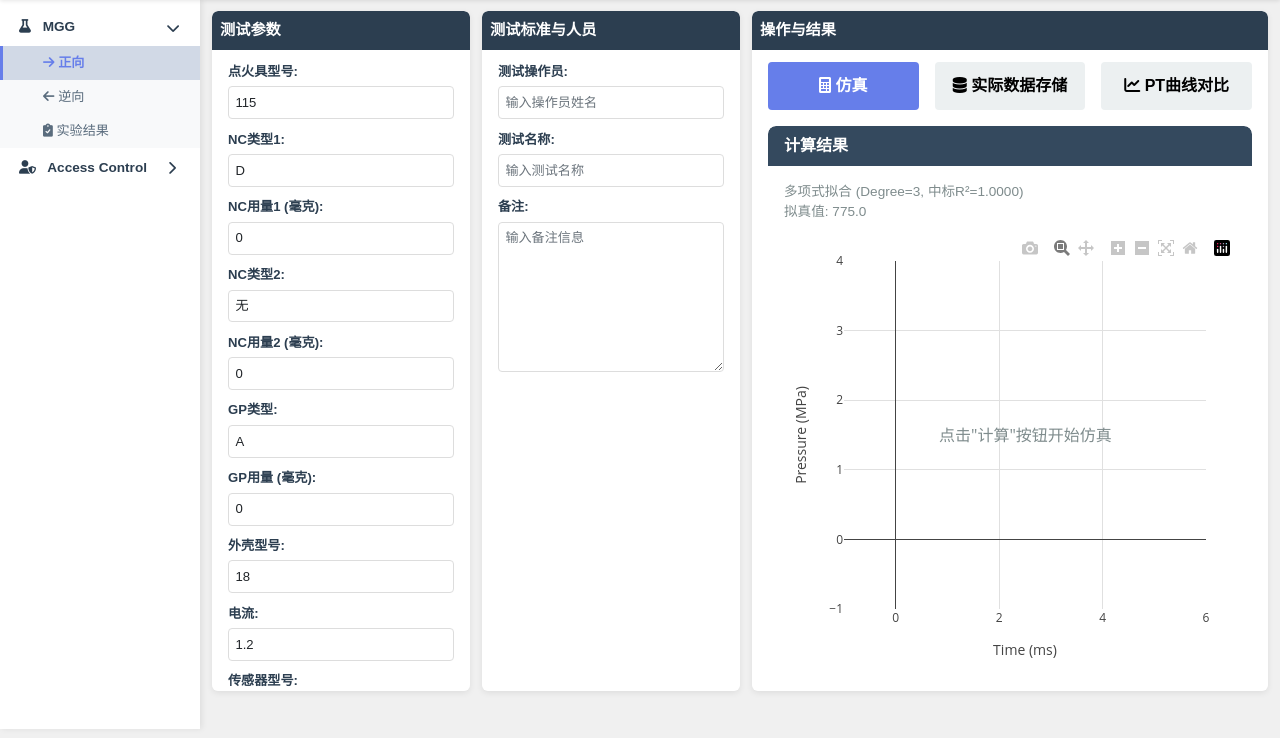
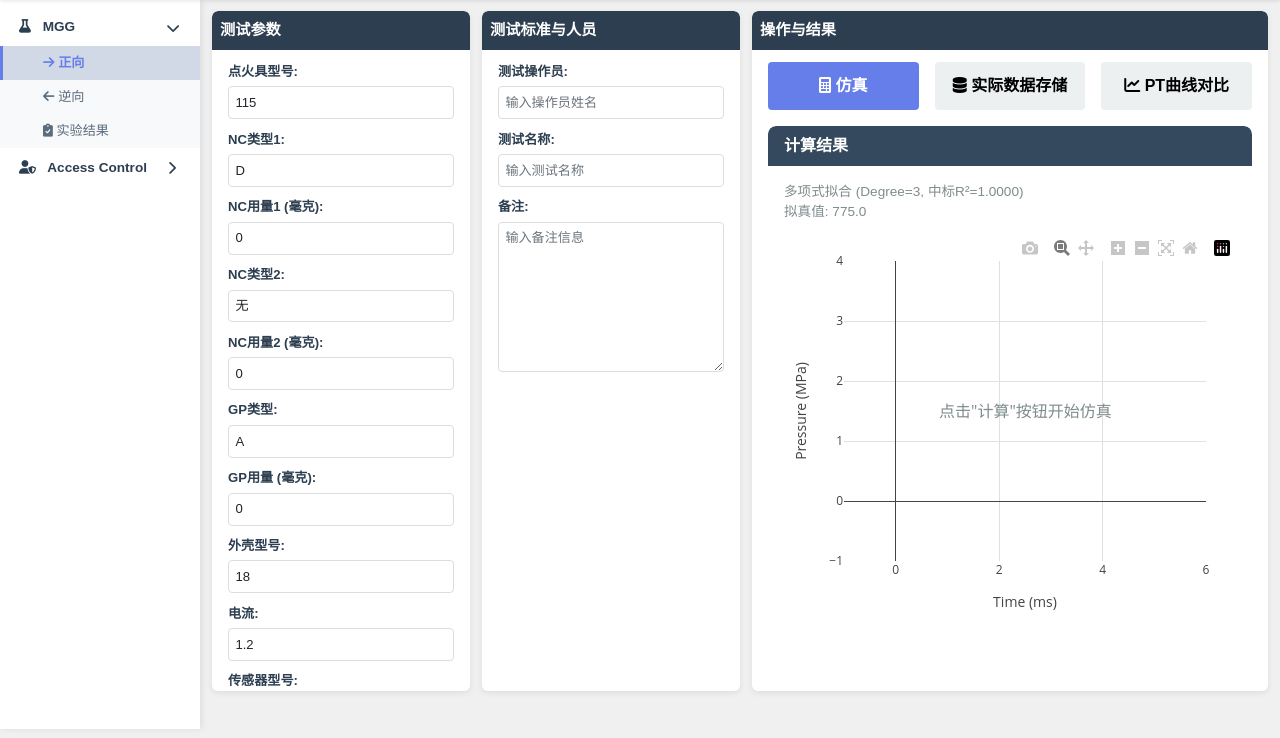
Before and after one commit to Saulliu00/MGG_SYS, a Flask app: page /simulation/ in a window 1280 px wide. Shown: the part 62-800 px from the top of the page. Run offline with Flask 3, Linux system fonts and the light colour scheme; a user stored in the database is signed in; parts of the project's set-up code (start-up, migrations or seed data) failed here and were passed over; some libraries are stand-ins or nearby versions.

Commit message:
Reduce PT comparison chart size to fit within tab container
- Increase height offset to calc(100vh - 420px)
- Add max-height: 400px cap to prevent oversized chart
- Reduce min-height to 200px for flexibility

Co-Authored-By: Claude Sonnet 4.5 <noreply@anthropic.com>

```diff
--- a/app/static/css/style.css
+++ b/app/static/css/style.css
@@ -597,7 +597,7 @@ table tr:hover {
 
 #chartDiv, #comparisonChart {
     width: 100%;
-    height: calc(100vh - 320px);
-    min-height: 250px;
-    flex: 1;
+    height: calc(100vh - 420px);
+    max-height: 400px;
+    min-height: 200px;
 }
```
